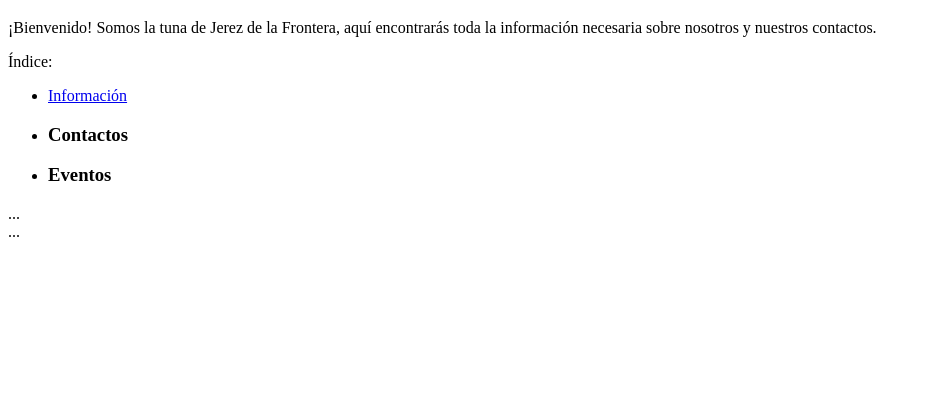
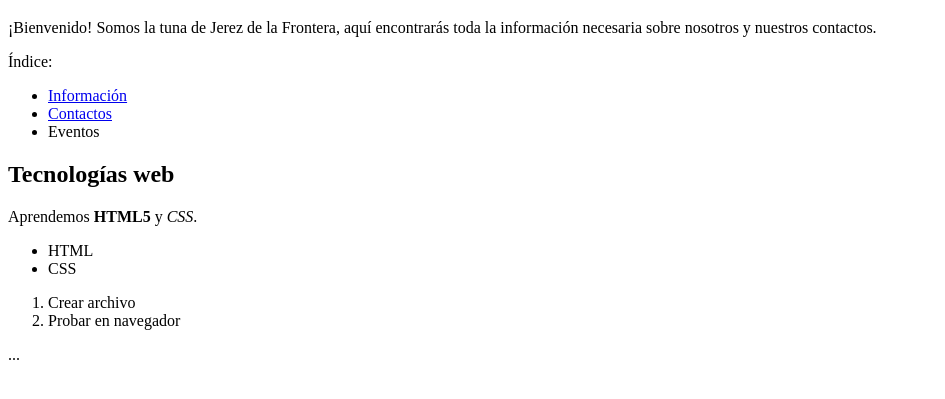
Before and after one commit to FcoLuisLMM/Prueba-git, a plain HTML site: page index.html in a window 1280 px wide. Shown: the part 61-460 px from the top of the page, without its empty margins (0-945 px from the left). Drawn offline with Linux system fonts and the light colour scheme.

Commit message:
Actualizar enlaces de navegación y crear archivo para eventos

```diff
--- a/index.html
+++ b/index.html
@@ -6,21 +6,40 @@
 <title>Tuna CSydC</title>
 </head>
 <body>
+
 <header>
     <h1>TUNA DE CIENCIAS SOCIALES Y DE LA COMUNICACIÓN</h1>
     <P>¡Bienvenido! Somos la tuna de Jerez de la Frontera, aquí encontrarás toda la información necesaria sobre nosotros y nuestros contactos.</P>
-    <p>Índice:</p>
+
+ <p>Índice:</p>
     <nav>
         <ul>
             <li><a href="pagina2.html">Información</a></li>
-            <li><h3>Contactos</h3></li>
-            <li><h3>Eventos</h3></li>
+            <li><a href="pagina3.html">Contactos</a></li>
+            <li><a>Eventos</a></li>
 
         </ul>
+
     </nav>
+
+
+
+
 </header>
 <nav></nav>
-<main>...</main>
+<main>
+    <section>
+<h2>Tecnologías web</h2>
+<p>Aprendemos <strong>HTML5</strong> y <em>CSS</em>.</p>
+<ul>
+<li>HTML</li>
+<li>CSS</li>
+</ul>
+<ol>
+<li>Crear archivo</li>
+<li>Probar en navegador</li>
+</ol>
+</section></main>
 <footer>...</footer>
 </body>
 </html>
```
Also changed, not shown: eventos.html (added).
